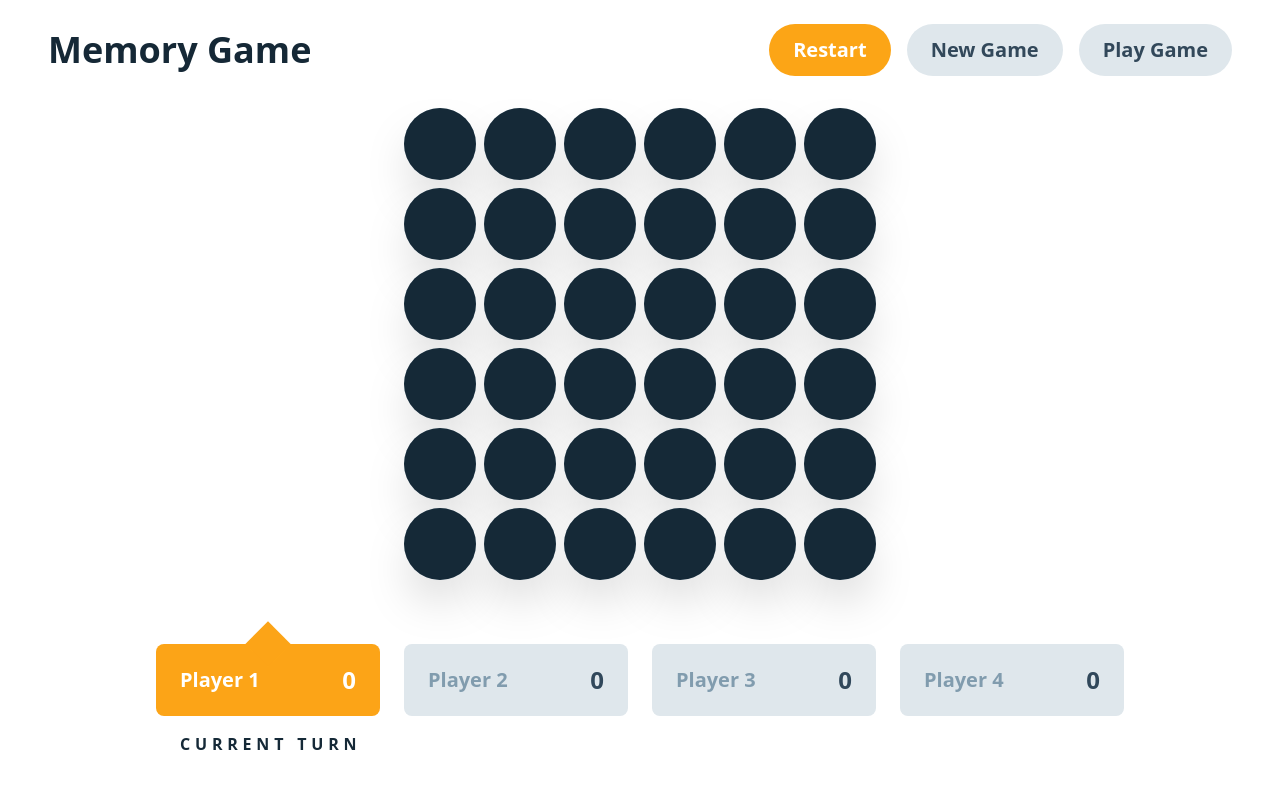
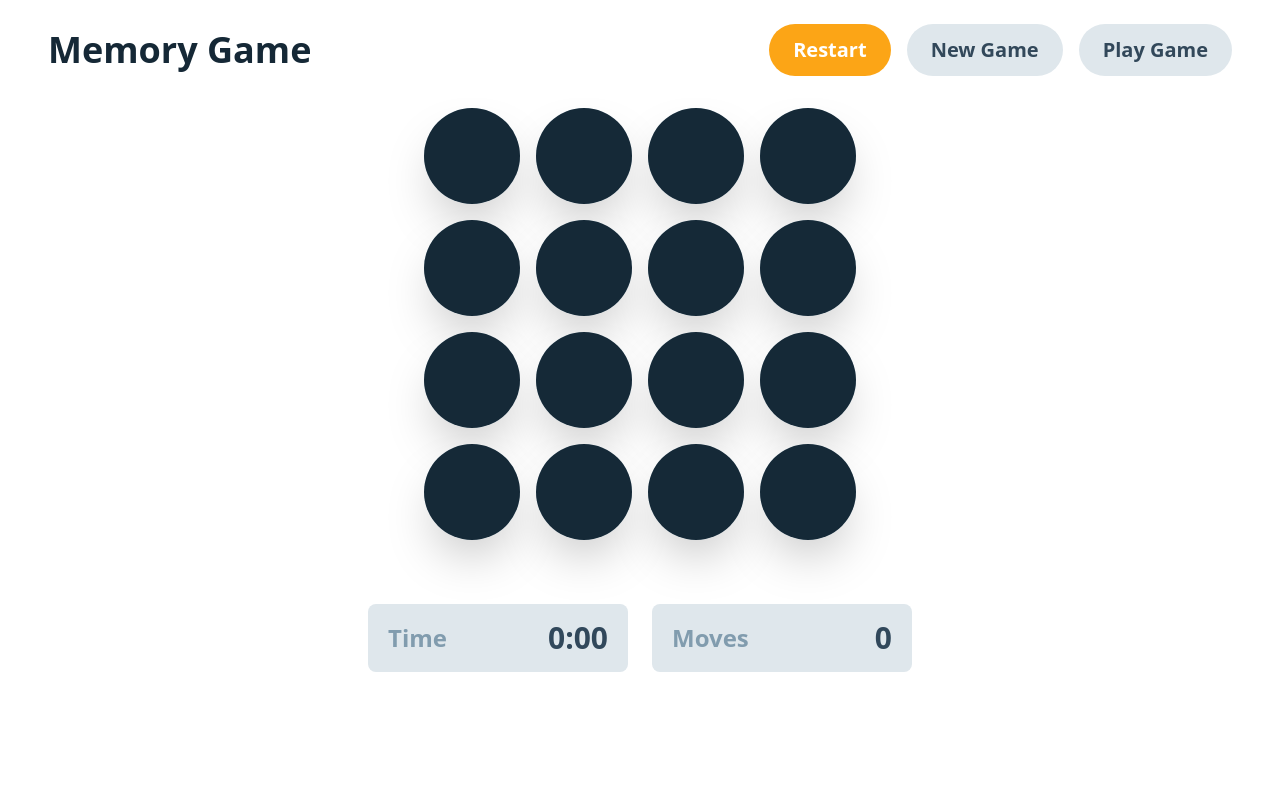
Before and after one commit to ManikantaPotnuru9176/memory-game, a Next.js app: page / in a window 1280 px wide. Shown: the top 788 px of the page. Built offline with nearby package versions, Linux system fonts and the light colour scheme.

Commit message:
added rotation functionality and added game setup

```diff
--- a/src/components/footer/Footer.js
+++ b/src/components/footer/Footer.js
@@ -2,10 +2,14 @@ import React from "react";
 import GameStatus from "./singlePlayer/GameStatus";
 import Players from "./multiPlayer/Players";
 
-const Footer = () => {
+const Footer = ({ selectedPlayers }) => {
   return (
     <div className="pt-8 md:pt-12 lg:pt-16">
-      {false ? <GameStatus /> : <Players />}
+      {selectedPlayers === 1 ? (
+        <GameStatus />
+      ) : (
+        <Players selectedPlayers={selectedPlayers} />
+      )}
     </div>
   );
 };
--- a/src/components/footer/multiPlayer/Players.js
+++ b/src/components/footer/multiPlayer/Players.js
@@ -1,13 +1,13 @@
 import React from "react";
 import Player from "./Player";
 
-const Players = () => {
-  const players = Array(4).fill(1);
+const Players = ({ selectedPlayers }) => {
+  const players = Array.from({ length: selectedPlayers }, (_, index) => index);
 
   return (
     <div className="flex flex-row justify-center gap-3 md:gap-6 px-5">
-      {players.map((_, index) => (
-        <Player key={index} index={index} />
+      {players.map((playerIndex) => (
+        <Player key={playerIndex} index={playerIndex} />
       ))}
     </div>
   );
--- a/src/components/hero/Grid.js
+++ b/src/components/hero/Grid.js
@@ -1,15 +1,32 @@
-import React, { useState } from "react";
+import React, { useState, useEffect } from "react";
 import GridItem from "./GridItem";
 
-const Grid = () => {
-  const [gridSize, setGridSize] = useState(6);
+const Grid = ({ selectedGridSize }) => {
+  const gridSize = selectedGridSize === "4x4" ? 4 : 6;
+
   const initialRotationState = Array(gridSize * gridSize).fill({
     value: 1,
     status: false,
   });
+
   const [isRotated, setIsRotated] = useState(initialRotationState);
+  const [flippedCount, setFlippedCount] = useState(0);
+
+  useEffect(() => {
+    if (flippedCount === 2) {
+      setTimeout(() => {
+        const newRotationState = isRotated.map((rotated) => ({
+          value: rotated.value,
+          status: false,
+        }));
+        setIsRotated(newRotationState);
+        setFlippedCount(0);
+      }, 600);
+    }
+  }, [flippedCount, isRotated]);
 
   const handleRotation = (index) => {
+    if (flippedCount < 2 && !isRotated[index].status) {
       setIsRotated((prevState) => {
         const newRotationState = [...prevState];
         newRotationState[index] = {
@@ -18,6 +35,8 @@ const Grid = () => {
         };
         return newRotationState;
       });
+      setFlippedCount((count) => count + 1);
+    }
   };
 
   return (
--- a/src/components/navbar/Navbar.js
+++ b/src/components/navbar/Navbar.js
@@ -1,7 +1,7 @@
 import React, { useState } from "react";
 import Button from "./Button";
 
-const Navbar = ({ setNewGame }) => {
+const Navbar = ({ setNewGame, selectedPlayers }) => {
   const [isMobileMenuOpen, setMobileMenuOpen] = useState(false);
   const [pausePlay, setPausePlay] = useState("Play Game");
 
@@ -28,6 +28,7 @@ const Navbar = ({ setNewGame }) => {
             <div className="hidden md:flex md:gap-2 lg:gap-4">
               <Button text="Restart" primary />
               <Button text="New Game" onClick={() => setNewGame(true)} />
+              {selectedPlayers === 1 && (
                 <Button
                   text={pausePlay}
                   onClick={() =>
@@ -36,6 +37,7 @@ const Navbar = ({ setNewGame }) => {
                     )
                   }
                 />
+              )}
             </div>
           </nav>
         </div>
@@ -60,6 +62,7 @@ const Navbar = ({ setNewGame }) => {
                 setNewGame(true);
               }}
             />
+            {selectedPlayers === 1 && (
               <Button
                 text={pausePlay}
                 onClick={() => {
@@ -69,6 +72,7 @@ const Navbar = ({ setNewGame }) => {
                   );
                 }}
               />
+            )}
           </div>
         </div>
       )}
--- a/src/pages/index.js
+++ b/src/pages/index.js
@@ -16,11 +16,11 @@ export default function Home() {
     <>
       {!newGame ? (
         <>
-          <Navbar setNewGame={setNewGame} />
+          <Navbar setNewGame={setNewGame} selectedPlayers={selectedPlayers} />
           <div className="lg:container mx-auto px-4">
-            <Grid />
+            <Grid selectedGridSize={selectedGridSize} />
           </div>
-          <Footer />
+          <Footer selectedPlayers={selectedPlayers} />
           {false && <GameEnd setNewGame={setNewGame} />}
         </>
       ) : (
```
Lines whose indentation alone changed are shown as unchanged.
